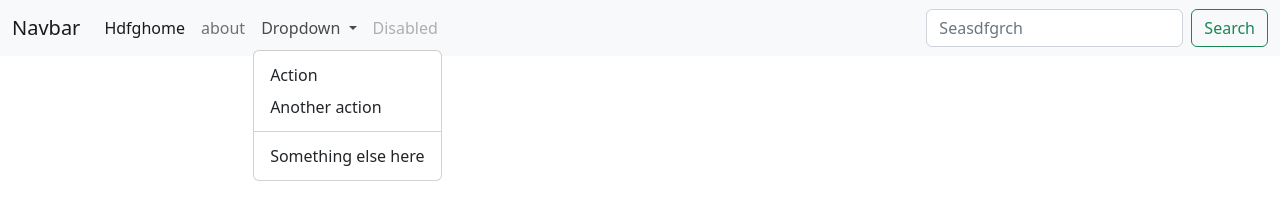
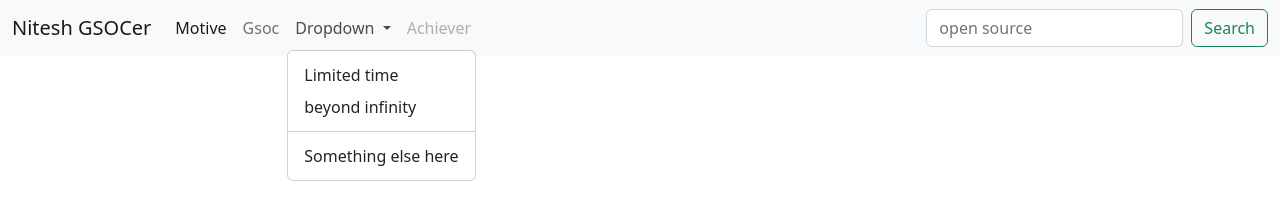
Before and after one commit to Niteshmaurya/DemoRepository, a plain HTML site: page MyWebsite/index.html in a window 1280 px wide. Both pictures are taken after a click on the link "Dropdown". Drawn offline with nearby package versions, Linux system fonts and the light colour scheme.

Commit message:
Know your aim

```diff
--- a/MyWebsite/index.html
+++ b/MyWebsite/index.html
@@ -9,35 +9,35 @@
   <body>
     <nav class="navbar navbar-expand-lg bg-light">
         <div class="container-fluid">
-          <a class="navbar-brand" href="#">Navbar</a>
+          <a class="navbar-brand" href="#">Nitesh GSOCer</a>
           <button class="navbar-toggler" type="button" data-bs-toggle="collapse" data-bs-target="#navbarSupportedContent" aria-controls="navbarSupportedContent" aria-expanded="false" aria-label="Toggle navigation">
             <span class="navbar-toggler-icon"></span>
           </button>
           <div class="collapse navbar-collapse" id="navbarSupportedContent">
             <ul class="navbar-nav me-auto mb-2 mb-lg-0">
               <li class="nav-item">
-                <a class="nav-link active" aria-current="page" href="#">Hdfghome</a>
+                <a class="nav-link active" aria-current="page" href="#">Motive</a>
               </li>
               <li class="nav-item">
-                <a class="nav-link" href="#">about</a>
+                <a class="nav-link" href="#">Gsoc</a>
               </li>
               <li class="nav-item dropdown">
                 <a class="nav-link dropdown-toggle" href="#" role="buttdfghon" data-bs-toggle="dropdown" aria-expanded="false">
                   Dropdown
                 </a>
                 <ul class="dropdown-menu">
-                  <li><a class="dropdown-item" href="#">Action</a></li>
-                  <li><a class="dropdown-item" href="#">Another action</a></li>
+                  <li><a class="dropdown-item" href="#">Limited time</a></li>
+                  <li><a class="dropdown-item" href="#">beyond infinity</a></li>
                   <li><hr class="dropdown-divider"></li>
                   <li><a class="dropdown-item" href="#">Something else here</a></li>
                 </ul>
               </li>
               <li class="nav-item">
-                <a class="nav-link disabled">Disabled</a>
+                <a class="nav-link disabled">Achiever</a>
               </li>
             </ul>
             <form class="d-flex" role="search">
-              <input class="form-control me-2" type="search" placeholder="Seasdfgrch" aria-label="Seaasdufhughrch">
+              <input class="form-control me-2" type="search" placeholder="open source" aria-label="Seaasdufhughrch">
               <button class="btn btn-outline-success" type="submit">Search</button>
             </form>
           </div>
```
